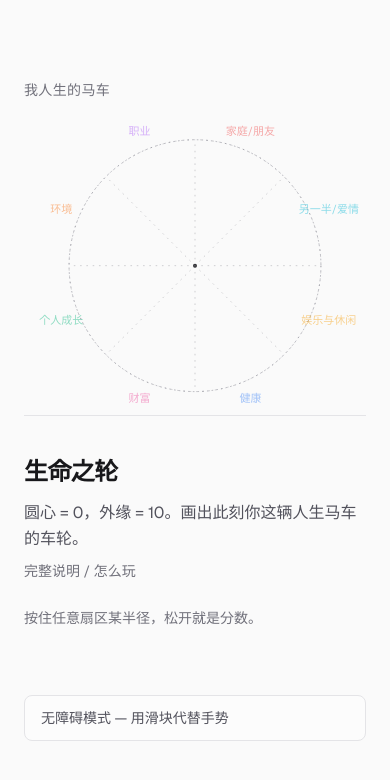
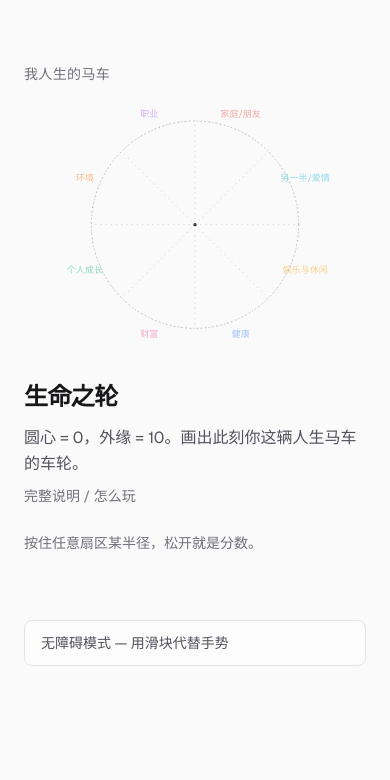
Before and after one commit to novaez/balance-wheel, a Next.js app: page / in a window 390 px wide. Shown: the top 780 px of the page. Built offline with nearby package versions, Linux system fonts and the light colour scheme; a web font is replaced by a local one.

Commit message:
fix: Phase 1.5y — mobile wheel 取消 sticky + 缩到 280px 让 content 上移到 first fold

```diff
--- a/app/page.tsx
+++ b/app/page.tsx
@@ -1048,9 +1048,10 @@ export default function Home() {
         <section
           className={[
             "flex w-full flex-col items-center",
+            // Phase 1.5y — mobile sticky wheel 取消 (微信浏览器 viewport 受限,
+            // sticky 占据 ~50% 高度让 button / textarea 挤出 fold).
+            // Desktop 保留 sticky 让 wheel 始终参考可见.
             "md:w-1/2 md:sticky md:top-10",
-            isEval ? "sticky top-0 z-10 bg-zinc-50/95 pt-4 pb-2 backdrop-blur border-b border-zinc-200" : "",
-            "md:bg-transparent md:pt-0 md:pb-0 md:backdrop-blur-none",
           ]
             .filter(Boolean)
             .join(" ")}
@@ -1061,7 +1062,7 @@ export default function Home() {
           {/* Wheel SVG — Phase 1.5 装上 pointer 事件做 1st person 推扇区。
               touch-action: none 阻止 mobile 默认 pull-to-refresh / page scroll
               在 wheel 区域上拦截 pointer move（关键 mobile fix）。 */}
-          <div className="w-full max-w-[340px] md:max-w-[440px]">
+          <div className="w-full max-w-[280px] md:max-w-[440px]">
             <svg
               ref={wheelSvgRef}
               viewBox={`${vbox.x} ${vbox.y} ${vbox.w} ${vbox.h}`}
```
